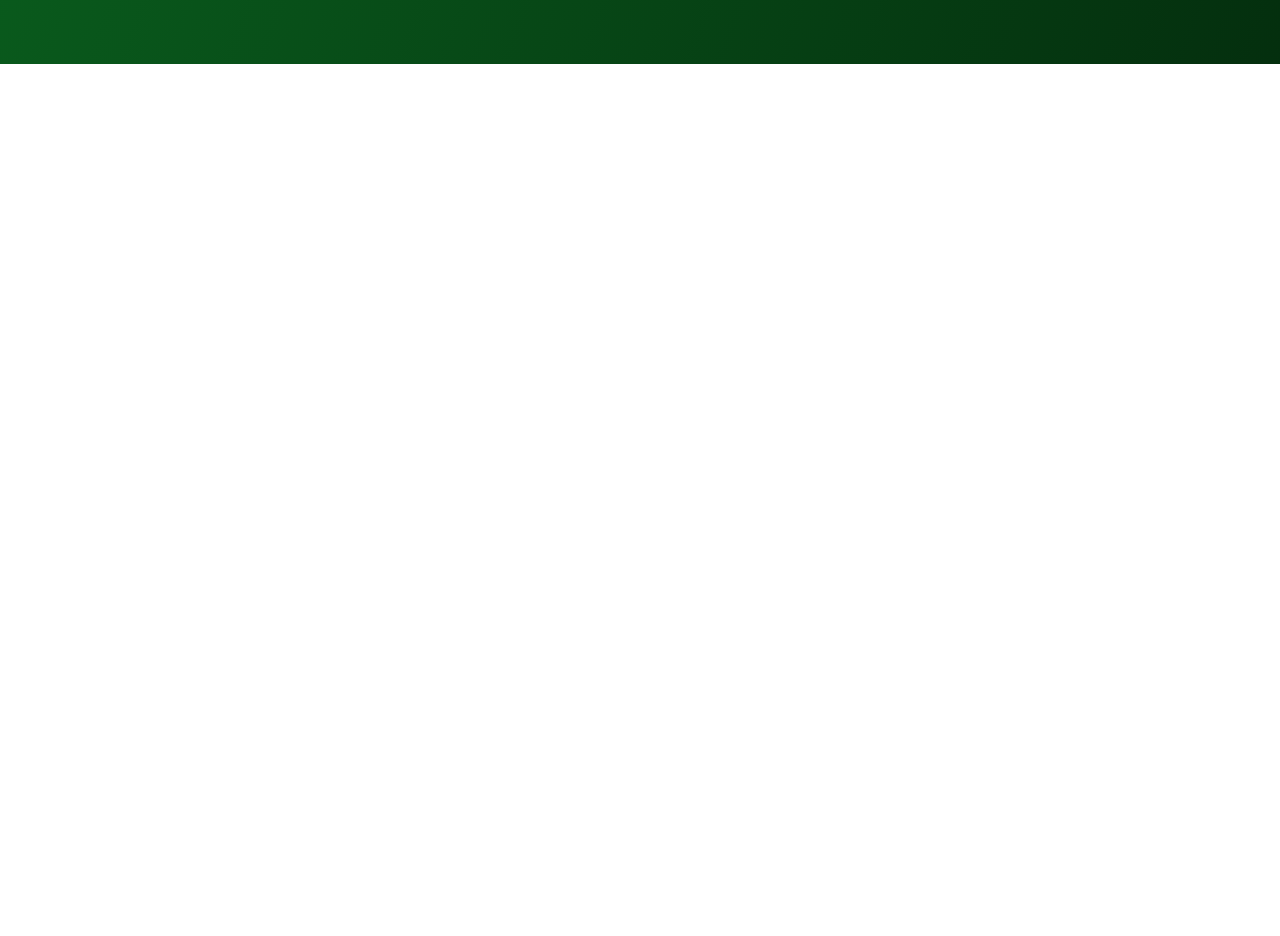
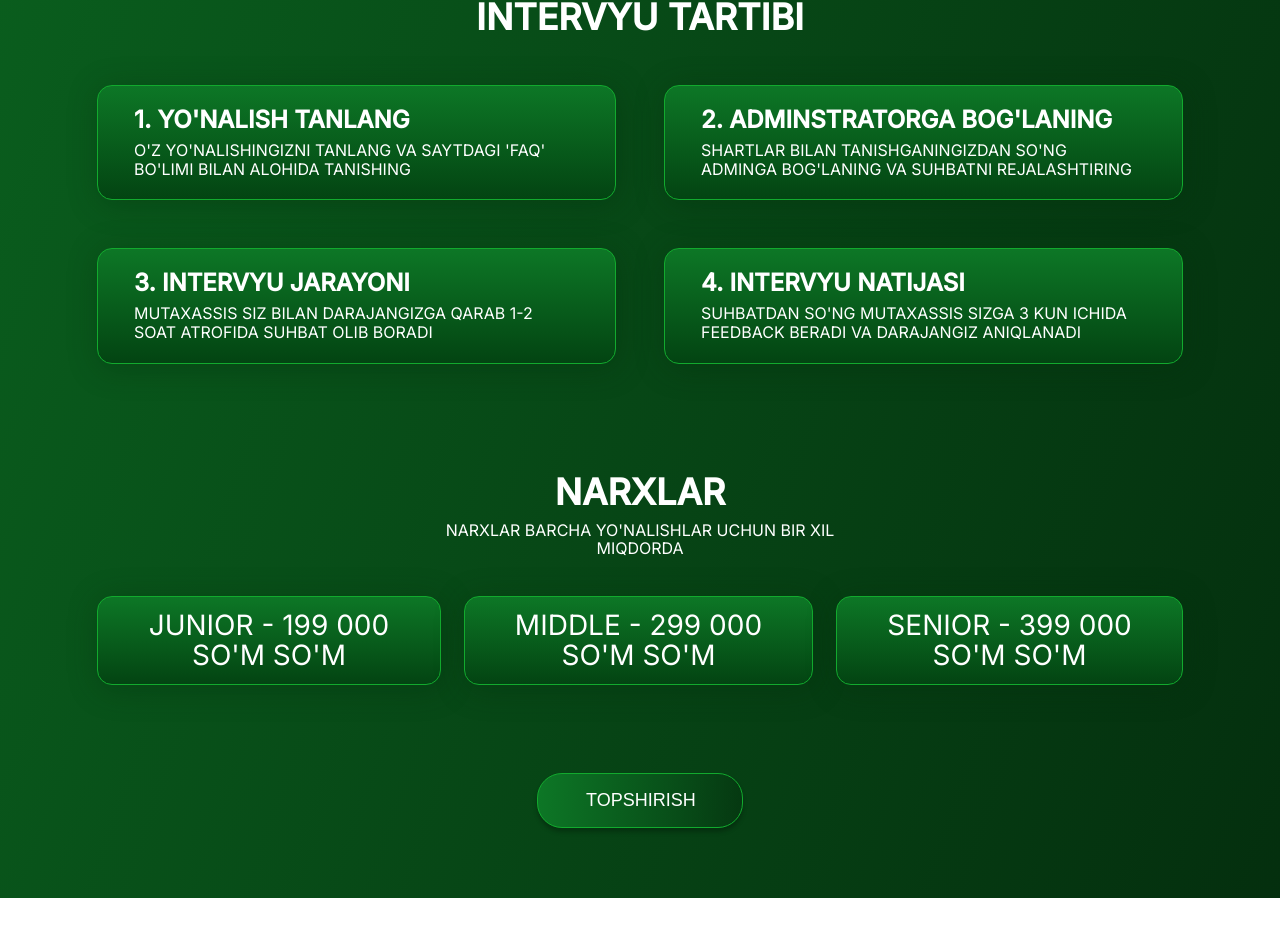
Before and after one commit to asadbekme/mockint, a React (Create React App) app: page / in a window 1280 px wide. Shown: the part 6833-7769 px from the top of the page. Before the commit the page ends 6945 px from the top, so only its background shows below. Built offline with nearby package versions, Linux system fonts and the light colour scheme.

Commit message:
Interview component

```diff
--- a/src/components/interview/Interview.jsx
+++ b/src/components/interview/Interview.jsx
@@ -1,8 +1,52 @@
-import React from 'react';
+import React, { useState } from 'react';
+import { interviewCards, interviewPrices } from '../../utils/data';
+import Modal from '../modal/Modal';
+import './Interview.scss';
+import InterviewCard from './InterviewCard';
+import InterviewPricesCard from './InterviewPricesCard';
 
 const Interview = () => {
+  const [isOpenModal, setIsOpenModal] = useState(false);
+
   return (
-    <div>Interview</div>
+    <div className="interview" id="interview">
+      <div className="container">
+        <div className="interview__content">
+          <h2 className="interview__title">INTERVYU TARTIBI</h2>
+
+          <div className="interview__cards" id='interview__cards'>
+            {
+              interviewCards.map((interviewCard) => {
+                return (
+                  <InterviewCard key={interviewCard.id} item={interviewCard} />
+                );
+              })
+            }
+          </div>
+
+          <div className="interview__prices" id="interview__prices">
+            <div className="interview__prices-header">
+              <h2 className="interview__prices-title">NARXLAR</h2>
+              <h4 className="interview__prices-subtitle">
+                NARXLAR BARCHA YO'NALISHLAR UCHUN BIR XIL MIQDORDA
+              </h4>
+            </div>
+            <div className="interview__prices-cards">
+              {
+                interviewPrices.map((item) => {
+                  return (
+                    <InterviewPricesCard key={item.id} item={item} />
+                  );
+                })
+              }
+            </div>
+            <button className="interview__prices-button" onClick={() => setIsOpenModal(true)}>TOPSHIRISH</button>
+          </div>
+        </div>
+      </div>
+
+      <Modal isOpenModal={isOpenModal} setIsOpenModal={setIsOpenModal} />
+    </div>
   );
 }
 
--- a/src/components/interview/Interview.scss
+++ b/src/components/interview/Interview.scss
@@ -0,0 +1,186 @@
+@import '../../scss/variables';
+
+.interview {
+  &__content {
+    @include flex(column, nowrap, center, center);
+    width: 100%;
+  }
+
+  &__title {
+    font-size: 36px;
+    line-height: 1.3;
+    margin-bottom: 45px;
+
+    @include responsive(sm) {
+      font-size: 32px;
+    }
+
+    @include responsive(xs) {
+      font-size: 26px;
+    }
+
+    @include responsive(xxs) {
+      font-size: 22px;
+    }
+  }
+
+  &__cards {
+    width: 100%;
+    display: grid;
+    grid-template-columns: repeat(2, 1fr);
+    grid-gap: 48px;
+    margin-bottom: 105px;
+
+    @include responsive(md) {
+      grid-gap: 30px;
+    }
+
+    @include responsive(sm) {
+      grid-template-columns: repeat(1, 1fr);
+    }
+
+    @include responsive(xxs) {
+      margin-bottom: 70px;
+    }
+  }
+
+  &__card {
+    @include flex(column, nowrap, flex-start, flex-start);
+    gap: 6px;
+    border-radius: 15px;
+    background:$interview-card-gradient;
+    padding: 20px 36px;
+    color: $secondary-color;
+    box-shadow: 2px 4px 30px $light-black-color-2;
+    border: 1px solid $green-color;
+
+    @include responsive(xs) {
+      padding: 20px;
+    }
+
+    &-title {
+      font-size: 24px;
+      line-height: 1.2;
+
+      @include responsive(xs) {
+        font-size: 18px;
+      }
+    }
+
+    &-description {
+      text-transform: uppercase;
+      line-height: 1.2;
+
+      @include responsive(ss) {
+        font-size: 14px;
+      }
+    }
+  }
+
+  &__prices {
+    @include flex(column, nowrap, center, center);
+    width: 100%;
+    text-align: center;
+
+    &-header {
+      @include flex(column, nowrap, center, center);
+      max-width: 476px;
+      text-align: center;
+      margin-bottom: 38px;
+    }
+
+    &-title {
+      font-size: 36px;
+      line-height: 1.3;
+      margin-bottom: 7px;
+
+      @include responsive(sm) {
+        font-size: 32px;
+      }
+
+      @include responsive(xs) {
+        font-size: 26px;
+      }
+
+      @include responsive(xxs) {
+        font-size: 24px;
+      }
+    }
+
+    &-subtitle {
+      font-size: 16px;
+      line-height: 1.1;
+      font-weight: $font-weight;
+    }
+
+    &-cards {
+      @include flex(row, nowrap, center, center);
+      gap: 23px;
+      width: 100%;
+      margin-bottom: 88px;
+
+      @include responsive(md) {
+        flex-wrap: wrap;
+      }
+
+      @include responsive(xs) {
+        margin-bottom: 65px;
+      }
+
+      @include responsive(xxs) {
+        margin-bottom: 50px;
+      }
+    }
+
+    &-card {
+      background: $interview-card-gradient;
+      border-radius: 15px;
+      border: 1px solid $green-color;
+      box-shadow: 2px 4px 30px $light-black-color-2;
+
+      h3 {
+        font-size: 28px;
+        line-height: 1.1;
+        padding: 13px;
+        text-transform: uppercase;
+        font-weight: $font-weight;
+
+        @include responsive(lg) {
+          font-size: 22px;
+        }
+
+        @include responsive(ss) {
+          font-size: 20px;
+        }
+      }
+    }
+
+    &-button {
+      max-width: 206px;
+      background:$interview-card-button-gradient;
+      margin: 0 auto;
+      font-size: 18px;
+      padding: 16px 48px;
+      border: 1px solid $green-color;
+      box-shadow: 0px 4px 4px $light-black-color-3;
+      border-radius: 25px;
+      color: $secondary-color;
+      transition: all 0.4s ease;
+
+      &:hover {
+        background-color: $primary-color;
+        color: $primary-color;
+        background: $secondary-color;
+        box-shadow: 0px 0px 9px 1px $secondary-color;
+        border-color: $secondary-color;
+        font-weight: $second-font-weight;
+      }
+
+      @include responsive(xxs) {
+        padding: 13px 48px;
+        font-size: 16px;
+        font-family: $font-family;
+      }
+    }
+  }
+}
--- /dev/null
+++ b/src/components/interview/InterviewCard.jsx
@@ -0,0 +1,18 @@
+import React from 'react';
+
+const InterviewCard = ({ item }) => {
+  const { id, title, description } = item;
+
+  return (
+    <div className="interview__card">
+      <h4 className="interview__card-title">
+        {id + 1}. {title}
+      </h4>
+      <p className="interview__card-description">
+        {description}
+      </p>
+    </div>
+  );
+}
+
+export default InterviewCard;
--- /dev/null
+++ b/src/components/interview/InterviewPricesCard.jsx
@@ -0,0 +1,13 @@
+import React from 'react';
+
+const InterviewPricesCard = ({ item }) => {
+  const { position, price } = item;
+
+  return (
+    <div className="interview__prices-card">
+      <h3>{position} - {price} SO'M</h3>
+    </div>
+  );
+}
+
+export default InterviewPricesCard;
--- a/src/components/specialists/Specialists.jsx
+++ b/src/components/specialists/Specialists.jsx
@@ -2,6 +2,7 @@ import React from 'react';
 import { specialistsCards } from '../../utils/data';
 import SpecialistsCard from './SpecialistsCard';
 import './Specialists.scss';
+import Interview from '../interview/Interview';
 
 const Specialists = () => {
   return (
@@ -20,6 +21,7 @@ const Specialists = () => {
             }
           </div>
         </div>
+        <Interview />
       </div>
     </section>
   );
--- a/src/components/specialists/Specialists.scss
+++ b/src/components/specialists/Specialists.scss
@@ -52,7 +52,7 @@
     -ms-flex-align: stretch;
     -webkit-box-pack: center;
     -ms-flex-pack: center;
-    -ms-flex-wrap: wrap;
+    // -ms-flex-wrap: wrap;
 
     @include responsive(lg) {
       gap: 100px 45px;
@@ -89,8 +89,8 @@
     }
 
     &-image {
+      height: 120px;
       margin-bottom: 24px;
-      height: 120px;
 
       @include responsive(xs) {
         height: 95px;
@@ -102,8 +102,8 @@
     }
 
     &-imgbox {
-      width: 193px;
-      height: 193px;
+      width: 192px;
+      height: 192px;
       border-radius: 50%;
       background-size: cover;
       background-position: center;
@@ -124,8 +124,8 @@
       }
 
       & > img {
-        height: 193px;
-        width: 193px;
+        height: 192px;
+        width: 192px;
         object-fit: cover;
         -o-object-fit: cover;
         border-radius: 50%;
```
